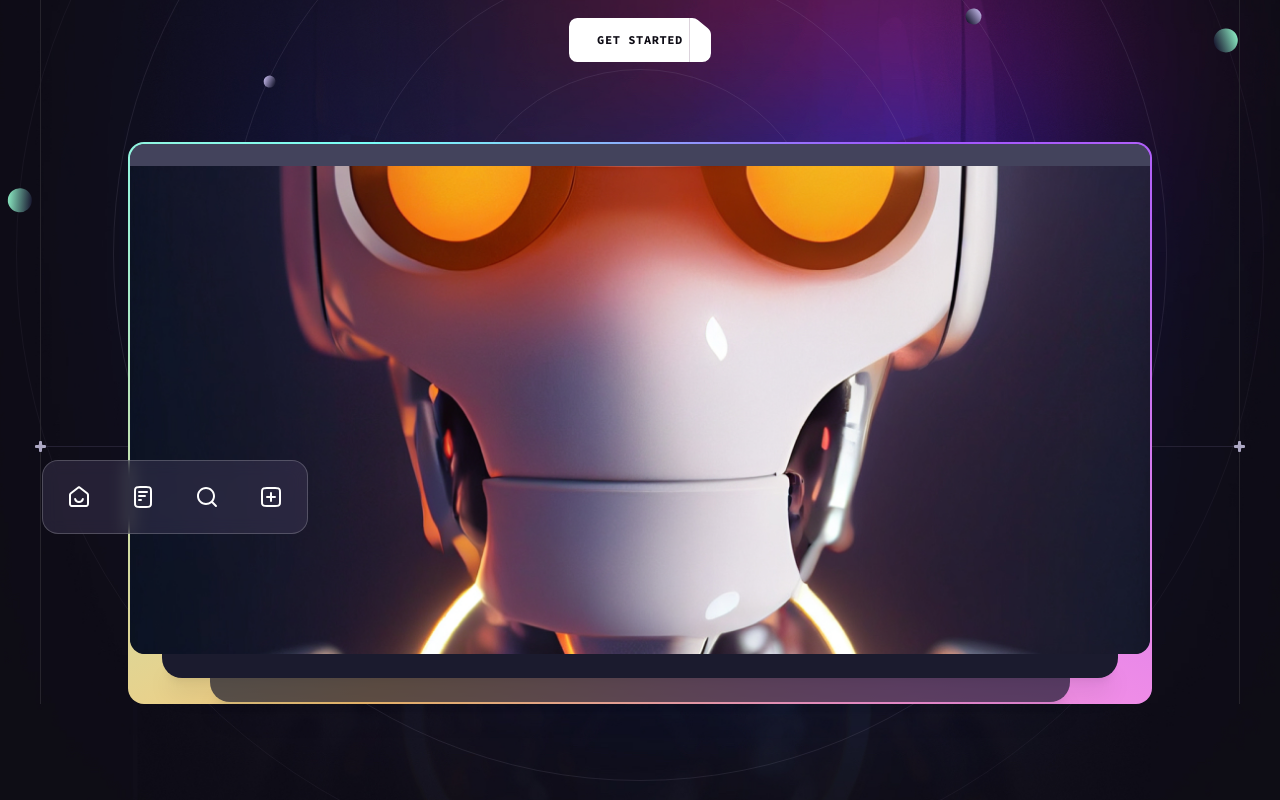
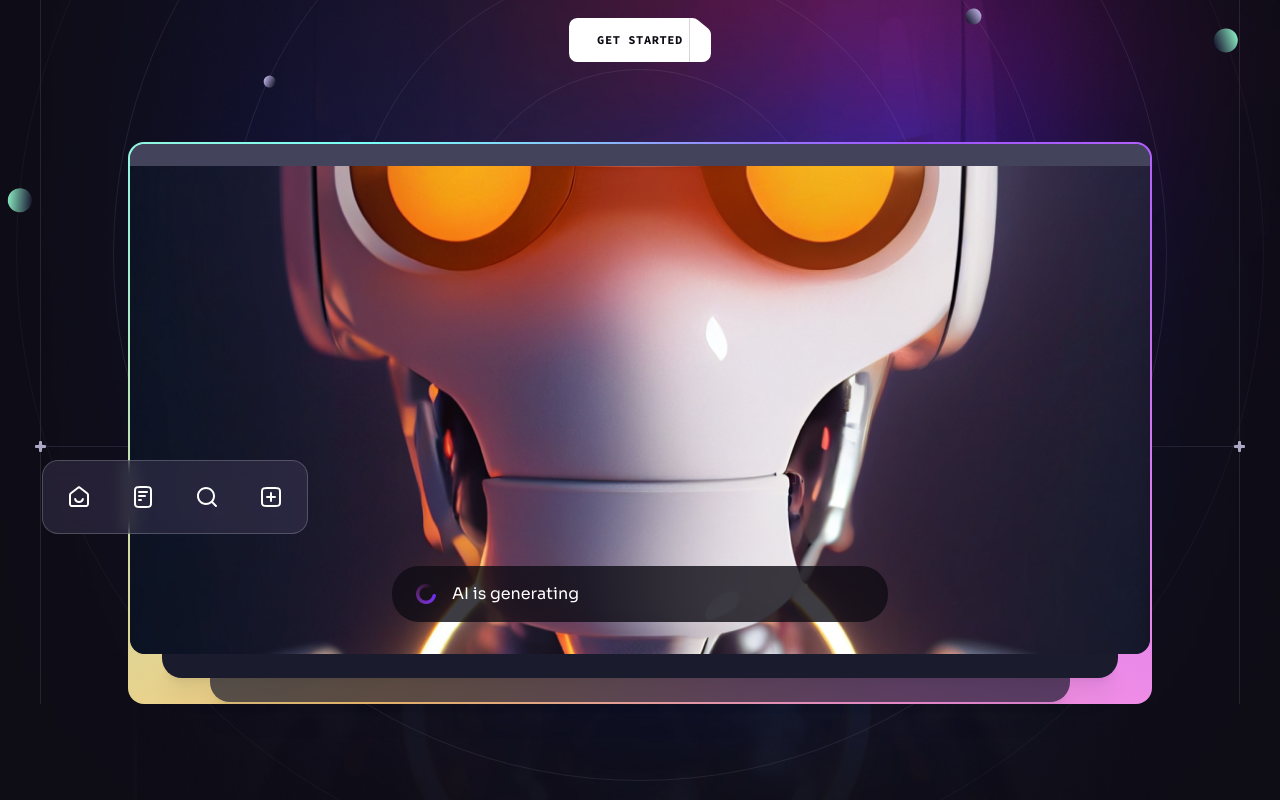
Before and after one commit to juhinagpure/Brainwave-, a React (Vite) app: page / in a window 1280 px wide. Shown: the part 522-1322 px from the top of the page. Built offline with nearby package versions, Linux system fonts and the light colour scheme.

Commit message:
added generating loader for AI

```diff
--- a/src/components/Generating.jsx
+++ b/src/components/Generating.jsx
@@ -0,0 +1,16 @@
+import { loading } from "../assets";
+
+const Generating = ({ className }) => {
+  return (
+    <div
+      className={`flex items-center h-[3.5rem] px-6 bg-n-8/80 rounded-[1.7rem] ${
+        className || ""
+      } text-base`}
+    >
+      <img className="w-5 h-5 mr-4" src={loading} alt="Loading" />
+      AI is generating
+    </div>
+  );
+};
+
+export default Generating;
--- a/src/components/Hero.jsx
+++ b/src/components/Hero.jsx
@@ -5,6 +5,7 @@
 import { heroIcons } from "../Constants";
 import { ScrollParallax } from "react-just-parallax";
 import { useRef } from "react";
+import Generating from "./Generating";
 const Hero = () => {
   const parallaxRef = useRef(null);
   return (
@@ -51,6 +52,8 @@
                   height={490}
                   alt="AI"
                 />
+            <Generating className="absolute left-4 right-4 bottom-5 md:left-1/2 md:right-auto md:bottom-8 md:w-[31rem] md:-translate-x-1/2"/>
+
                 <ScrollParallax isAbsolutelyPositioned>
                   <ul className="hidden absolute -left-[5.5rem] bottom-[7.5rem] px-1 py-1 bg-n-9/40 backdrop-blur border border-n-1/20 rounded-2xl xl:flex">
                     {heroIcons.map((icon, index) => (
--- /dev/null
+++ b/src/components/Notification.jsx
@@ -0,0 +1,9 @@
+import React from 'react'
+
+const Notification = () => {
+  return (
+    <div>Notification</div>
+  )
+}
+
+export default Notification
```
